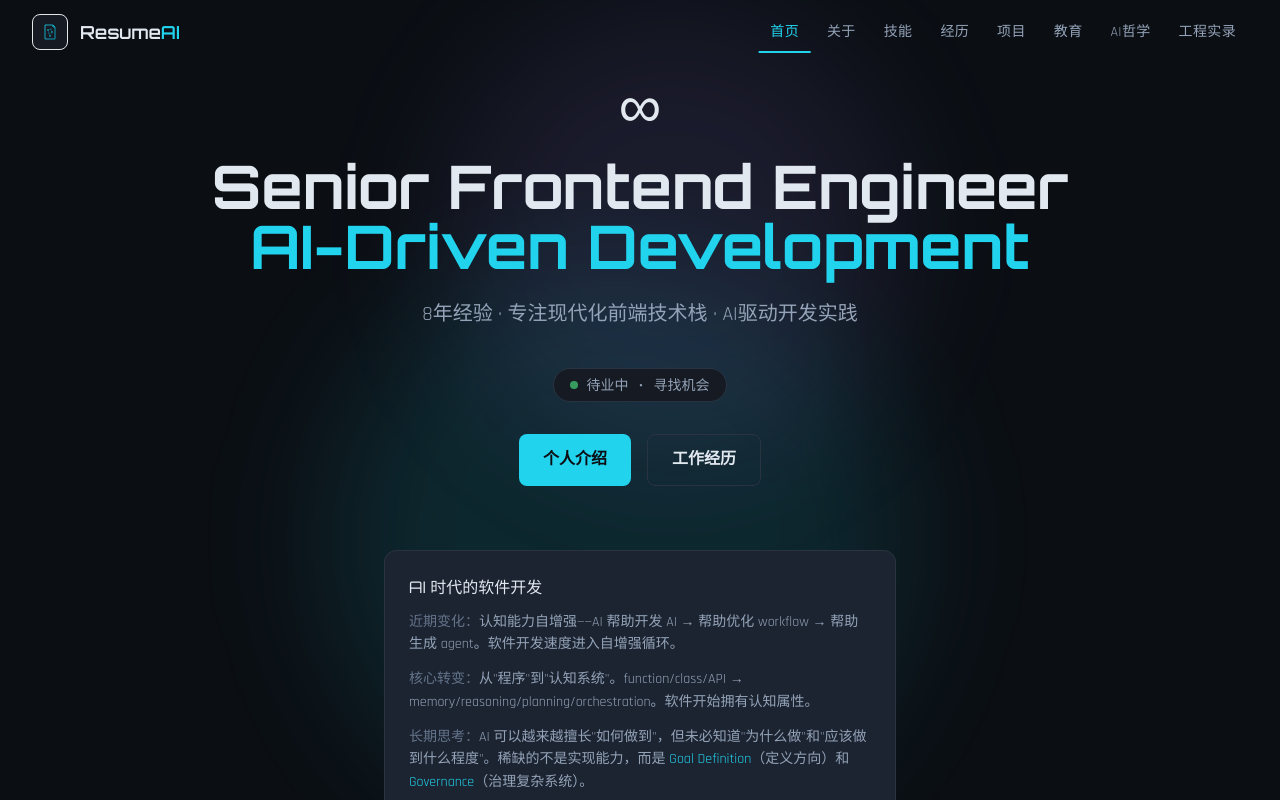
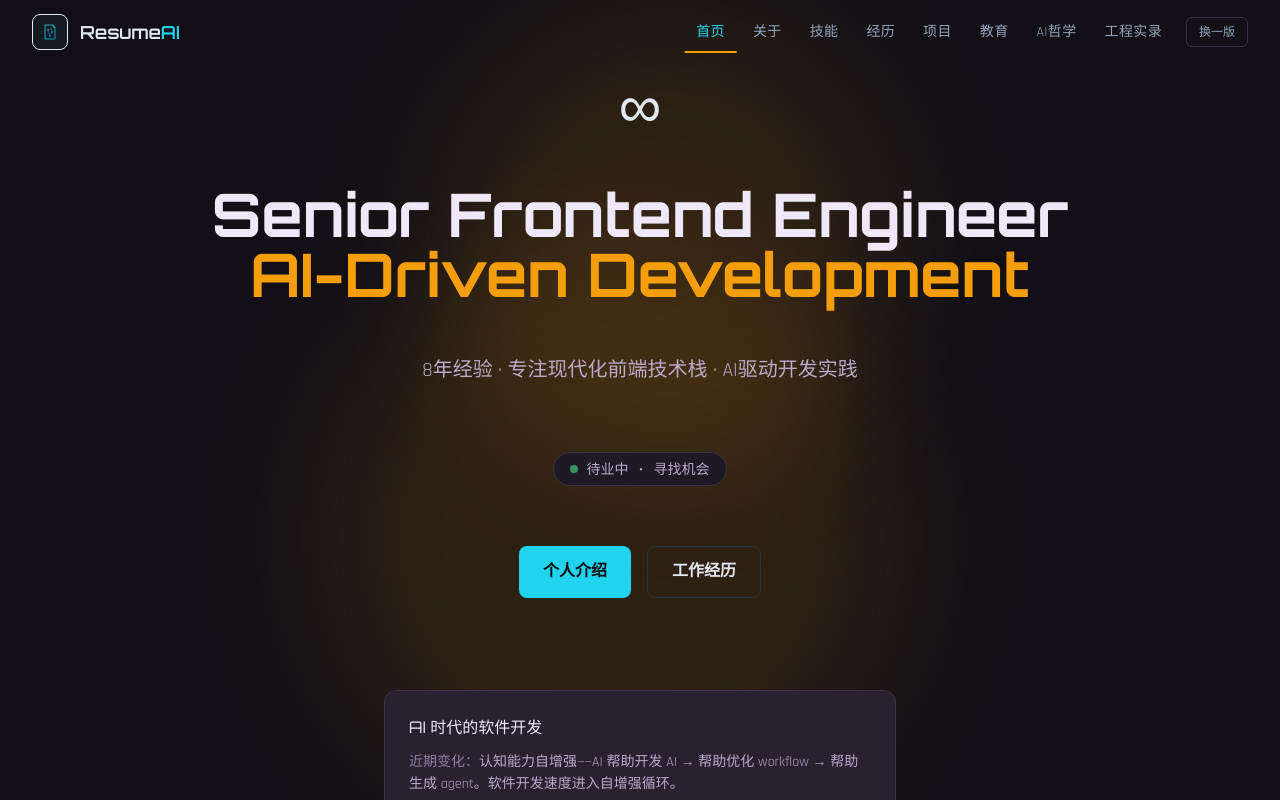
Before and after one commit to Skedush/xuli-resume, a React (Vite) app: page / in a window 1280 px wide. Shown: the top 800 px of the page. Built offline with nearby package versions, Linux system fonts and the light colour scheme.

Commit message:
feat: add generative resume design variants

```diff
--- a/src/App.tsx
+++ b/src/App.tsx
@@ -21,11 +21,11 @@ function App() {
   }, [location.pathname])
 
   return (
-    <div className="min-h-screen bg-dark-bg noise-overlay">
+    <div className="min-h-screen bg-bg noise-overlay layout-shell">
       <div className="fixed inset-0 grid-background pointer-events-none" />
       <BackgroundEffects />
       <Navbar />
-      <main className="relative z-10">
+      <main className="relative z-10 layout-content">
         <AnimatePresence mode="wait">
           <Routes location={location} key={location.pathname}>
             <Route path="/" element={<Home />} />
--- a/src/components/BackgroundEffects.tsx
+++ b/src/components/BackgroundEffects.tsx
@@ -21,22 +21,24 @@ export default function BackgroundEffects() {
     <div className="fixed inset-0 pointer-events-none overflow-hidden z-[5]">
       {/* 主光晕 - 沿 Mobius 环路径移动 */}
       <div
-        className="absolute w-[36rem] h-[36rem] bg-[#22D3EE]/[0.12] rounded-full blur-3xl"
+        className="absolute w-[36rem] h-[36rem] rounded-full blur-3xl"
         style={{
           animation: `mobius-glow 20s linear infinite`,
           left: '50%',
           top: '50%',
           transform: 'translate(-50%, -50%)',
+          backgroundColor: 'var(--xuli-accent-muted)',
         }}
       />
       {/* 次光晕 - 反向移动形成层次感 */}
       <div
-        className="absolute w-[28rem] h-[28rem] bg-[#A78BFA]/[0.10] rounded-full blur-3xl"
+        className="absolute w-[28rem] h-[28rem] rounded-full blur-3xl"
         style={{
           animation: `mobius-glow-reverse 25s linear infinite`,
           left: '50%',
           top: '50%',
           transform: 'translate(-50%, -50%)',
+          backgroundColor: 'var(--xuli-accent-muted)',
         }}
       />
       <style>{`
--- /dev/null
+++ b/src/components/GenerativeDesignProvider.tsx
@@ -0,0 +1,122 @@
+import { createContext, useCallback, useContext, useEffect, useMemo, useState, type ReactNode } from 'react'
+
+type ThemeVariant = 'cyber-teal' | 'slate-cyan' | 'night-amber'
+type LayoutVariant = 'focus' | 'magazine' | 'split'
+
+interface DesignSelection {
+  theme: ThemeVariant
+  layout: LayoutVariant
+  seed: string
+  expiresAt: number
+}
+
+interface DesignContextValue extends DesignSelection {
+  regenerate: () => void
+}
+
+interface PersistedPayload {
+  selection: DesignSelection
+}
+
+const STORAGE_KEY = 'xuli-resume-generative-design-v1'
+const TTL_MS = 1000 * 60 * 60 * 8
+
+const themeVariants: ThemeVariant[] = ['cyber-teal', 'slate-cyan', 'night-amber']
+const layoutVariants: LayoutVariant[] = ['focus', 'magazine', 'split']
+
+const DesignContext = createContext<DesignContextValue | undefined>(undefined)
+
+function hashString(value: string): number {
+  let h = 2166136261
+  for (let i = 0; i < value.length; i += 1) {
+    h ^= value.charCodeAt(i)
+    h = Math.imul(h, 16777619)
+  }
+  return h >>> 0
+}
+
+function mulberry32(seed: number): () => number {
+  let t = seed
+  return () => {
+    t += 0x6D2B79F5
+    let r = Math.imul(t ^ (t >>> 15), t | 1)
+    r ^= r + Math.imul(r ^ (r >>> 7), r | 61)
+    return ((r ^ (r >>> 14)) >>> 0) / 4294967296
+  }
+}
+
+function createSelection(seed: string): DesignSelection {
+  const random = mulberry32(hashString(seed))
+  const theme = themeVariants[Math.floor(random() * themeVariants.length)]
+  const layout = layoutVariants[Math.floor(random() * layoutVariants.length)]
+  return {
+    theme,
+    layout,
+    seed,
+    expiresAt: Date.now() + TTL_MS,
+  }
+}
+
+function readPersistedSelection(): DesignSelection | null {
+  try {
+    const raw = window.localStorage.getItem(STORAGE_KEY)
+    if (!raw) return null
+    const parsed = JSON.parse(raw) as PersistedPayload
+    if (!parsed?.selection) return null
+    if (parsed.selection.expiresAt <= Date.now()) return null
+    return parsed.selection
+  } catch {
+    return null
+  }
+}
+
+function persistSelection(selection: DesignSelection): void {
+  const payload: PersistedPayload = { selection }
+  window.localStorage.setItem(STORAGE_KEY, JSON.stringify(payload))
+}
+
+function freshSeed(): string {
+  return `${Date.now().toString(36)}-${Math.random().toString(36).slice(2, 10)}`
+}
+
+function resolveInitialSelection(): DesignSelection {
+  const persisted = readPersistedSelection()
+  if (persisted) return persisted
+  const selection = createSelection(freshSeed())
+  persistSelection(selection)
+  return selection
+}
+
+export function GenerativeDesignProvider({ children }: { children: ReactNode }) {
+  const [selection, setSelection] = useState<DesignSelection>(() => resolveInitialSelection())
+
+  const regenerate = useCallback(() => {
+    const next = createSelection(freshSeed())
+    persistSelection(next)
+    setSelection(next)
+  }, [])
+
+  useEffect(() => {
+    const root = document.documentElement
+    root.dataset.themeVariant = selection.theme
+    root.dataset.layoutVariant = selection.layout
+  }, [selection])
+
+  const value = useMemo<DesignContextValue>(
+    () => ({
+      ...selection,
+      regenerate,
+    }),
+    [selection, regenerate],
+  )
+
+  return <DesignContext.Provider value={value}>{children}</DesignContext.Provider>
+}
+
+export function useGenerativeDesign(): DesignContextValue {
+  const context = useContext(DesignContext)
+  if (!context) {
+    throw new Error('useGenerativeDesign must be used within GenerativeDesignProvider')
+  }
+  return context
+}
--- a/src/components/Navbar.tsx
+++ b/src/components/Navbar.tsx
@@ -2,6 +2,7 @@ import { useState, useEffect } from 'react'
 import { Link, useLocation } from 'react-router-dom'
 import { motion, AnimatePresence } from 'framer-motion'
 import Logo from './Logo'
+import { useGenerativeDesign } from './GenerativeDesignProvider'
 
 const navItems = [
   { path: '/', label: '首页', en: 'Home' },
@@ -18,6 +19,7 @@ export default function Navbar() {
   const [isOpen, setIsOpen] = useState(false)
   const [scrolled, setScrolled] = useState(false)
   const location = useLocation()
+  const { regenerate } = useGenerativeDesign()
 
   useEffect(() => {
     const handleScroll = () => setScrolled(window.scrollY > 20)
@@ -61,6 +63,13 @@ export default function Navbar() {
                 }`} />
               </Link>
             ))}
+            <button
+              onClick={regenerate}
+              className="ml-2 px-3 py-1.5 rounded-md text-xs font-mono border border-[var(--xuli-border)] text-secondary hover:text-accent hover:border-[var(--xuli-accent)]/40 transition-colors"
+              title="重新生成主题布局"
+            >
+              换一版
+            </button>
           </div>
 
           <button
@@ -94,6 +103,12 @@ export default function Navbar() {
             className="lg:hidden bg-surface/95 backdrop-blur-md border-t border-[#2A3441]/50"
           >
             <div className="px-4 py-4 space-y-1">
+              <button
+                onClick={regenerate}
+                className="w-full text-left px-4 py-3 rounded-lg border border-[var(--xuli-border)] text-secondary hover:text-accent transition-colors mb-2 font-mono text-xs"
+              >
+                换一版主题布局
+              </button>
               {navItems.map((item, i) => (
                 <motion.div
                   key={item.path}
--- a/src/main.tsx
+++ b/src/main.tsx
@@ -2,12 +2,15 @@ import React from 'react'
 import ReactDOM from 'react-dom/client'
 import { BrowserRouter } from 'react-router-dom'
 import App from './App'
+import { GenerativeDesignProvider } from './components/GenerativeDesignProvider'
 import './styles/index.css'
 
 ReactDOM.createRoot(document.getElementById('root')!).render(
   <React.StrictMode>
-    <BrowserRouter>
-      <App />
-    </BrowserRouter>
+    <GenerativeDesignProvider>
+      <BrowserRouter>
+        <App />
+      </BrowserRouter>
+    </GenerativeDesignProvider>
   </React.StrictMode>,
 )
--- a/src/pages/Home.tsx
+++ b/src/pages/Home.tsx
@@ -1,19 +1,28 @@
 import { Link } from 'react-router-dom'
 import { motion } from 'framer-motion'
 import PageTransition from '../components/PageTransition'
+import { useGenerativeDesign } from '../components/GenerativeDesignProvider'
 
 const floatingWords = ['React', 'TypeScript', 'Vite', 'AI', 'Node']
 
 export default function Home() {
+  const { layout } = useGenerativeDesign()
+  const layoutClassName =
+    layout === 'split'
+      ? 'home-layout-split'
+      : layout === 'magazine'
+        ? 'home-layout-magazine'
+        : 'home-layout-focus'
+
   return (
     <PageTransition>
-      <div className="min-h-screen flex items-center justify-center">
-        <div className="relative z-10 text-center px-4 max-w-4xl mx-auto py-20">
+      <div className="min-h-screen flex items-center justify-center px-4 py-20">
+        <div className={`relative z-10 w-full mx-auto ${layoutClassName}`}>
           <motion.div
             initial={{ opacity: 0, scale: 0.8 }}
             animate={{ opacity: 1, scale: 1 }}
             transition={{ duration: 0.6, delay: 0 }}
-            className="text-6xl text-[var(--xuli-accent)]/20 mb-4"
+            className="text-6xl text-[var(--xuli-accent)]/20 mb-4 home-hero-symbol"
           >
             ∞
           </motion.div>
@@ -33,7 +42,7 @@ export default function Home() {
             initial={{ opacity: 0, y: 20 }}
             animate={{ opacity: 1, y: 0 }}
             transition={{ duration: 0.5, delay: 0.2 }}
-            className="text-lg sm:text-xl text-[var(--xuli-text-secondary)] font-body mb-10 max-w-xl mx-auto"
+            className="text-lg sm:text-xl text-[var(--xuli-text-secondary)] font-body mb-10 max-w-xl home-hero-intro"
           >
             8年经验 · 专注现代化前端技术栈 · AI驱动开发实践
           </motion.p>
@@ -42,7 +51,7 @@ export default function Home() {
             initial={{ opacity: 0, y: 20 }}
             animate={{ opacity: 1, y: 0 }}
             transition={{ duration: 0.5, delay: 0.3 }}
-            className="mb-8"
+            className="mb-8 home-status-wrap"
           >
             <span className="inline-flex items-center gap-2 px-4 py-1.5 rounded-full border border-[var(--xuli-border)] bg-[var(--xuli-bg-secondary)] text-[var(--xuli-text-secondary)] text-sm font-mono">
               <span className="w-2 h-2 rounded-full bg-[#4ADE80] animate-subtle-pulse" />
@@ -54,7 +63,7 @@ export default function Home() {
             initial={{ opacity: 0, y: 20 }}
             animate={{ opacity: 1, y: 0 }}
             transition={{ duration: 0.5, delay: 0.4 }}
-            className="flex flex-wrap justify-center gap-4 mb-16"
+            className="flex flex-wrap justify-center gap-4 mb-16 home-actions"
           >
             <Link
               to="/about"
@@ -74,7 +83,7 @@ export default function Home() {
             initial={{ opacity: 0, y: 20 }}
             animate={{ opacity: 1, y: 0 }}
             transition={{ duration: 0.5, delay: 0.5 }}
-            className="max-w-lg mx-auto"
+            className="max-w-lg home-ai-card"
           >
             <Link to="/ai-philosophy" className="block bg-[var(--xuli-bg-tertiary)] border border-[var(--xuli-border)] rounded-xl p-6 text-left hover:border-[var(--xuli-accent)]/30 transition-colors">
               <h3 className="text-[var(--xuli-text-primary)] font-display text-base mb-3">AI 时代的软件开发</h3>
@@ -99,7 +108,7 @@ export default function Home() {
             initial={{ opacity: 0, y: 20 }}
             animate={{ opacity: 1, y: 0 }}
             transition={{ duration: 0.5, delay: 0.6 }}
-            className="max-w-lg mx-auto mt-8"
+            className="max-w-lg mt-8 home-log-card"
           >
             <Link to="/development-log" className="block bg-[var(--xuli-bg-tertiary)] border border-[var(--xuli-border)] rounded-xl p-6 text-left hover:border-[var(--xuli-accent)]/30 transition-colors">
               <div className="flex items-center gap-3 mb-3">
@@ -128,7 +137,7 @@ export default function Home() {
             initial={{ opacity: 0 }}
             animate={{ opacity: 1 }}
             transition={{ duration: 0.5, delay: 0.7 }}
-            className="flex flex-wrap justify-center gap-4 text-sm font-mono mt-12"
+            className="flex flex-wrap justify-center gap-4 text-sm font-mono mt-12 home-tag-cloud"
           >
             {floatingWords.map((word) => (
               <span
--- a/src/styles/index.css
+++ b/src/styles/index.css
@@ -28,6 +28,66 @@
   --color-purple: #A78BFA;
   --color-green: #4ADE80;
   --color-orange: #FB923C;
+}
+
+html[data-theme-variant='cyber-teal'] {
+  --xuli-bg-primary: #0B0F14;
+  --xuli-bg-secondary: #151A23;
+  --xuli-bg-tertiary: #1C2431;
+  --xuli-border: #2A3441;
+  --xuli-accent: #22D3EE;
+  --xuli-accent-hover: #06B6D4;
+  --xuli-accent-muted: rgba(34, 211, 238, 0.1);
+  --xuli-text-primary: #E2E8F0;
+  --xuli-text-secondary: #94A3B8;
+  --xuli-text-tertiary: #64748B;
+}
+
+html[data-theme-variant='slate-cyan'] {
+  --xuli-bg-primary: #0E131D;
+  --xuli-bg-secondary: #172234;
+  --xuli-bg-tertiary: #1E2D43;
+  --xuli-border: #32455F;
+  --xuli-accent: #38BDF8;
+  --xuli-accent-hover: #0EA5E9;
+  --xuli-accent-muted: rgba(56, 189, 248, 0.12);
+  --xuli-text-primary: #E6EDF8;
+  --xuli-text-secondary: #A5B4C8;
+  --xuli-text-tertiary: #73849C;
+}
+
+html[data-theme-variant='night-amber'] {
+  --xuli-bg-primary: #121016;
+  --xuli-bg-secondary: #1D1925;
+  --xuli-bg-tertiary: #282130;
+  --xuli-border: #3A3345;
+  --xuli-accent: #F59E0B;
+  --xuli-accent-hover: #D97706;
+  --xuli-accent-muted: rgba(245, 158, 11, 0.12);
+  --xuli-text-primary: #EEE8F8;
+  --xuli-text-secondary: #B9ABC9;
+  --xuli-text-tertiary: #8D80A0;
+}
+
+html[data-layout-variant='focus'] {
+  --xuli-layout-max-width: 64rem;
+  --xuli-layout-content-gap: 1.75rem;
+  --xuli-card-radius: 0.75rem;
+  --xuli-grid-opacity: 0.16;
+}
+
+html[data-layout-variant='magazine'] {
+  --xuli-layout-max-width: 72rem;
+  --xuli-layout-content-gap: 1.25rem;
+  --xuli-card-radius: 1rem;
+  --xuli-grid-opacity: 0.24;
+}
+
+html[data-layout-variant='split'] {
+  --xuli-layout-max-width: 76rem;
+  --xuli-layout-content-gap: 1.5rem;
+  --xuli-card-radius: 0.875rem;
+  --xuli-grid-opacity: 0.2;
 }
 
 * {
@@ -124,7 +184,7 @@ body {
 .card {
   background: var(--color-card);
   border: 1px solid var(--color-border);
-  border-radius: 12px;
+  border-radius: var(--xuli-card-radius);
   transition: border-color 0.2s ease, box-shadow 0.2s ease;
 }
 
@@ -135,7 +195,7 @@ body {
 .card-elevated {
   background: var(--color-surface);
   border: 1px solid var(--color-border);
-  border-radius: 12px;
+  border-radius: var(--xuli-card-radius);
   box-shadow: 0 4px 24px rgba(0, 0, 0, 0.2);
 }
 
@@ -191,6 +251,103 @@ body {
 .page-container {
   min-height: 100vh;
   padding-top: 80px;
+}
+
+.layout-shell .grid-background {
+  opacity: var(--xuli-grid-opacity);
+}
+
+.layout-content {
+  padding-left: 1rem;
+  padding-right: 1rem;
+}
+
+.home-layout-focus,
+.home-layout-magazine,
+.home-layout-split {
+  max-width: var(--xuli-layout-max-width);
+  display: grid;
+  gap: var(--xuli-layout-content-gap);
+}
+
+.home-layout-focus {
+  text-align: center;
+}
+
+.home-layout-focus .home-hero-intro,
+.home-layout-focus .home-status-wrap,
+.home-layout-focus .home-ai-card,
+.home-layout-focus .home-log-card {
+  margin-left: auto;
+  margin-right: auto;
+}
+
+.home-layout-magazine {
+  grid-template-columns: repeat(12, minmax(0, 1fr));
+  text-align: left;
+}
+
+.home-layout-magazine > .home-hero-symbol,
+.home-layout-magazine > h1,
+.home-layout-magazine > .home-hero-intro,
+.home-layout-magazine > .home-status-wrap,
+.home-layout-magazine > .home-actions {
+  grid-column: 1 / span 7;
+}
+
+.home-layout-magazine > .home-ai-card,
+.home-layout-magazine > .home-log-card {
+  grid-column: 8 / span 5;
+}
+
+.home-layout-magazine > .home-tag-cloud {
+  grid-column: 1 / -1;
+  justify-content: flex-start;
+}
+
+.home-layout-split {
+  grid-template-columns: repeat(12, minmax(0, 1fr));
+  text-align: left;
+}
+
+.home-layout-split > .home-hero-symbol,
+.home-layout-split > h1,
+.home-layout-split > .home-hero-intro,
+.home-layout-split > .home-status-wrap,
+.home-layout-split > .home-actions,
+.home-layout-split > .home-tag-cloud {
+  grid-column: 1 / span 6;
+}
+
+.home-layout-split > .home-ai-card,
+.home-layout-split > .home-log-card {
+  grid-column: 7 / span 6;
+}
+
+@media (max-width: 1023px) {
+  .home-layout-magazine,
+  .home-layout-split,
+  .home-layout-focus {
+    display: block;
+    text-align: center;
+    max-width: 64rem;
+  }
+
+  .home-layout-magazine .home-hero-intro,
+  .home-layout-split .home-hero-intro,
+  .home-layout-focus .home-hero-intro,
+  .home-layout-magazine .home-status-wrap,
+  .home-layout-split .home-status-wrap,
+  .home-layout-focus .home-status-wrap,
+  .home-layout-magazine .home-ai-card,
+  .home-layout-split .home-ai-card,
+  .home-layout-focus .home-ai-card,
+  .home-layout-magazine .home-log-card,
+  .home-layout-split .home-log-card,
+  .home-layout-focus .home-log-card {
+    margin-left: auto;
+    margin-right: auto;
+  }
 }
 
 /* Fade in animation */
--- a/src/styles/tokens.css
+++ b/src/styles/tokens.css
@@ -33,4 +33,10 @@
   --xuli-space-md: 1rem;
   --xuli-space-lg: 1.5rem;
   --xuli-space-xl: 2rem;
+
+  /* 生成式布局变量 */
+  --xuli-layout-max-width: 64rem;
+  --xuli-layout-content-gap: 1.5rem;
+  --xuli-card-radius: 0.75rem;
+  --xuli-grid-opacity: 0.18;
 }
```
Also changed, not shown: 3 other files (tests, documents, lock files or other folders).
